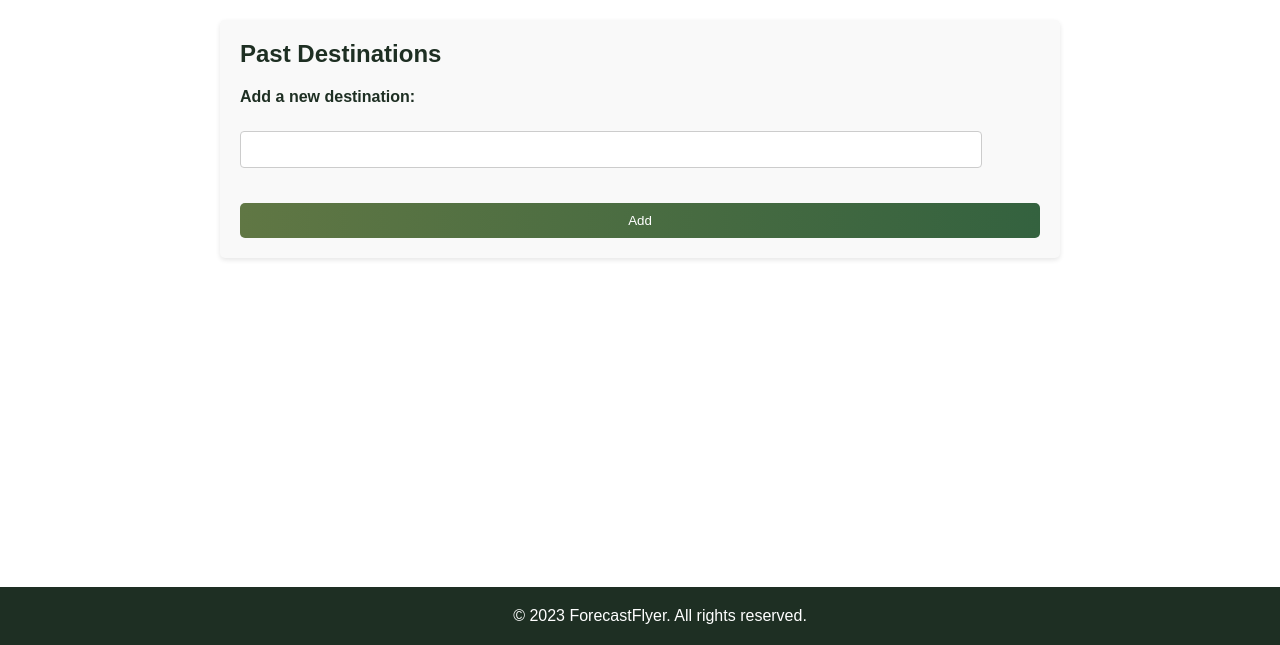
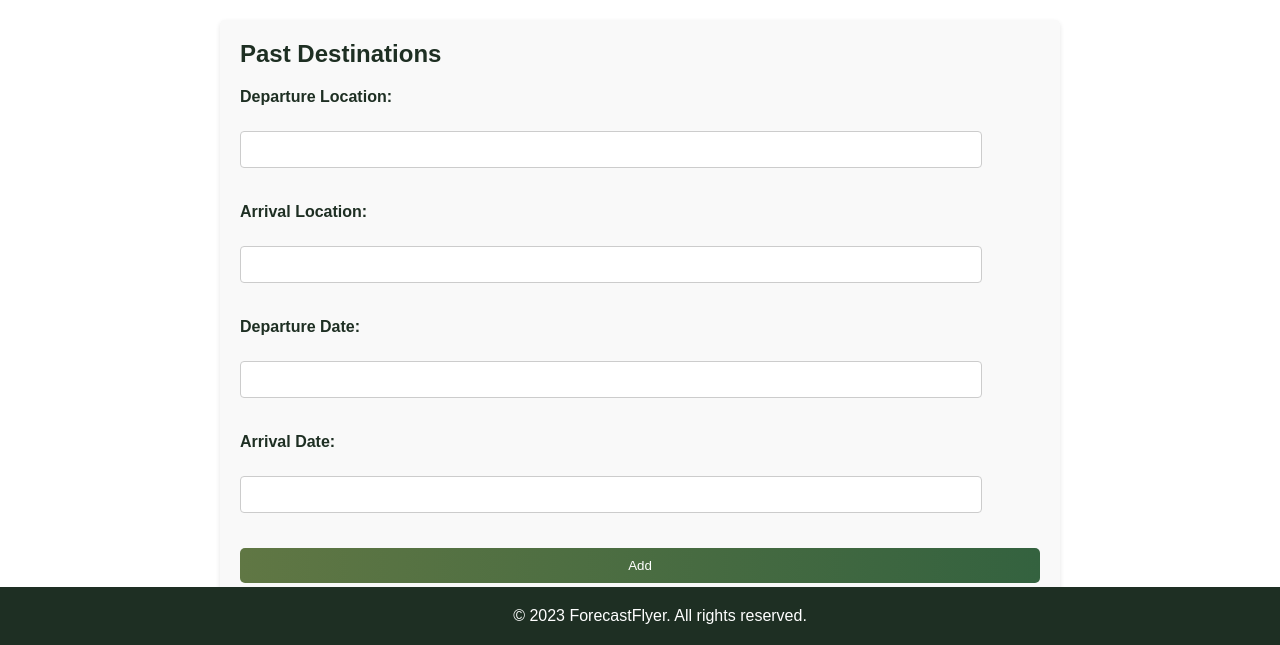
Before and after one commit to TheManWhoLikesToCode/Travel-App, a Flask app: page /destinations in a window 1280 px wide. Shown: the part 155-800 px from the top of the page. Run offline with Flask 3, Linux system fonts and the light colour scheme.

Commit message:
Recovery Flask App

```diff
--- a/app.py
+++ b/app.py
@@ -1,32 +1,66 @@
 from flask import Flask, render_template, redirect, url_for, request
 from flask_behind_proxy import FlaskBehindProxy
 from tourism import get_locations_to_explore
+from flask_sqlalchemy import SQLAlchemy
+
 
 app = Flask(__name__)
 proxied = FlaskBehindProxy(app)
+app.config['SQLALCHEMY_DATABASE_URI'] = 'sqlite:///db/travel.db'
+db = SQLAlchemy(app)
+
+
+class Destination(db.Model):
+    id = db.Column(db.Integer, primary_key=True)
+    Departure_Location = db.Column(db.String(80), nullable=False)
+    Arrival_Location = db.Column(db.String(80), nullable=False)
+    Departure_Date = db.Column(db.String(80), nullable=False)
+    Arrival_Date = db.Column(db.String(80), nullable=False)
 
 
 @app.route('/', methods=['GET', 'POST'])
-def todo():
-    # Add your logic for todo here
+def home():
     print(request.form)
     if request.method == 'POST':
         location_search = request.form.get('search')
         print("This is location search", location_search)
         location_list = get_locations_to_explore(location_search)
         print("This is location list", location_list)
-        return render_template("todo.html", title="ForecastFlyer", subtitle="Results", results=location_list)
-    return render_template("todo.html", title="ForecastFlyer - To Do")
+        return render_template("home.html", title="ForecastFlyer", subtitle="Results", results=location_list)
+    return render_template("home.html", title="ForecastFlyer")
+
 
 @app.route('/destinations', methods=['GET', 'POST'])
 def destinations():
-    # Add your logic for destinations here
-    return render_template("destinations.html", title="ForecastFlyer - Destinations")
+    if request.method == 'POST':
+        Departure_Location = request.form.get('Departure_Location')
+        Arrival_Location = request.form.get('Arrival_Location')
+        Departure_Date = request.form.get('Departure_Date')
+        Arrival_Date = request.form.get('Arrival_Date')
+        new_destination = Destination(
+            Departure_Location=Departure_Location,
+            Arrival_Location=Arrival_Location,
+            Departure_Date=Departure_Date,
+            Arrival_Date=Arrival_Date
+        )
+        db.session.add(new_destination)
+        db.session.commit()
+        return redirect(url_for('destinations'))
+    destinations = Destination.query.all()
+    return render_template("destinations.html", title="ForecastFlyer - Destinations", destinations=destinations)
+
+
+@app.route('/todo', methods=['GET', 'POST'])
+def todo():
+   # Add your logic for todo here
+    return render_template("todo.html", title="ForecastFlyer - To Do")
+
 
 @app.route('/about_us', methods=['GET'])
 def about_us():
     return render_template("about_us.html", title="ForecastFlyer - About Us")
 
+
 if __name__ == '__main__':
     app.config['SECRET_KEY'] = "This is a secret key"
     app.run(debug=True, host="0.0.0.0", port=5001)
--- a/aviation.py
+++ b/aviation.py
@@ -26,7 +26,7 @@ data = response.json()
 
 # Access the flight data
 flights = data['data']
-#print(flights)
+print(flights)
 
-for flight in flights:
-    print("This is the departure" , flight['departure']['airport'], " and this is the arrival", flight['arrival']['airport'] )
+#for flight in flights:
+#    print("This is the departure" , flight['departure']['airport'], " and this is the arrival", flight['arrival']['airport'] )
--- a/templates/destinations.html
+++ b/templates/destinations.html
@@ -36,9 +36,19 @@
         <!-- List of destinations will be populated here -->
       </ul>
 
-      <form id="destination-form">
-        <label for="destination-input">Add a new destination:</label>
-        <input type="text" id="destination-input" name="destination" />
+      <form id="destination-form" method="POST">
+        <label for="departure-input">Departure Location:</label>
+        <input type="text" id="departure-input" name="Departure_Location" />
+
+        <label for="arrival-input">Arrival Location:</label>
+        <input type="text" id="arrival-input" name="Arrival_Location" />
+
+        <label for="departure-date-input">Departure Date:</label>
+        <input type="text" id="departure-date-input" name="Departure_Date" />
+
+        <label for="arrival-date-input">Arrival Date:</label>
+        <input type="text" id="arrival-date-input" name="Arrival_Date" />
+
         <input type="submit" value="Add" />
       </form>
     </section>
--- a/tourism.py
+++ b/tourism.py
@@ -46,6 +46,6 @@ def get_locations_to_explore(destination):
     except requests.exceptions.RequestException as e:
         print(f"An error occurred: {e}")
 
-    #response = requests.get(url, params=params)
-    #data = response.json()
-    #print(data)
+    response = requests.get(url, params=params)
+    data = response.json()
+    print(data)
```
Also changed, not shown: templates/todo.html (+24 -21 lines), db/travel.db (added), 1 other file.
